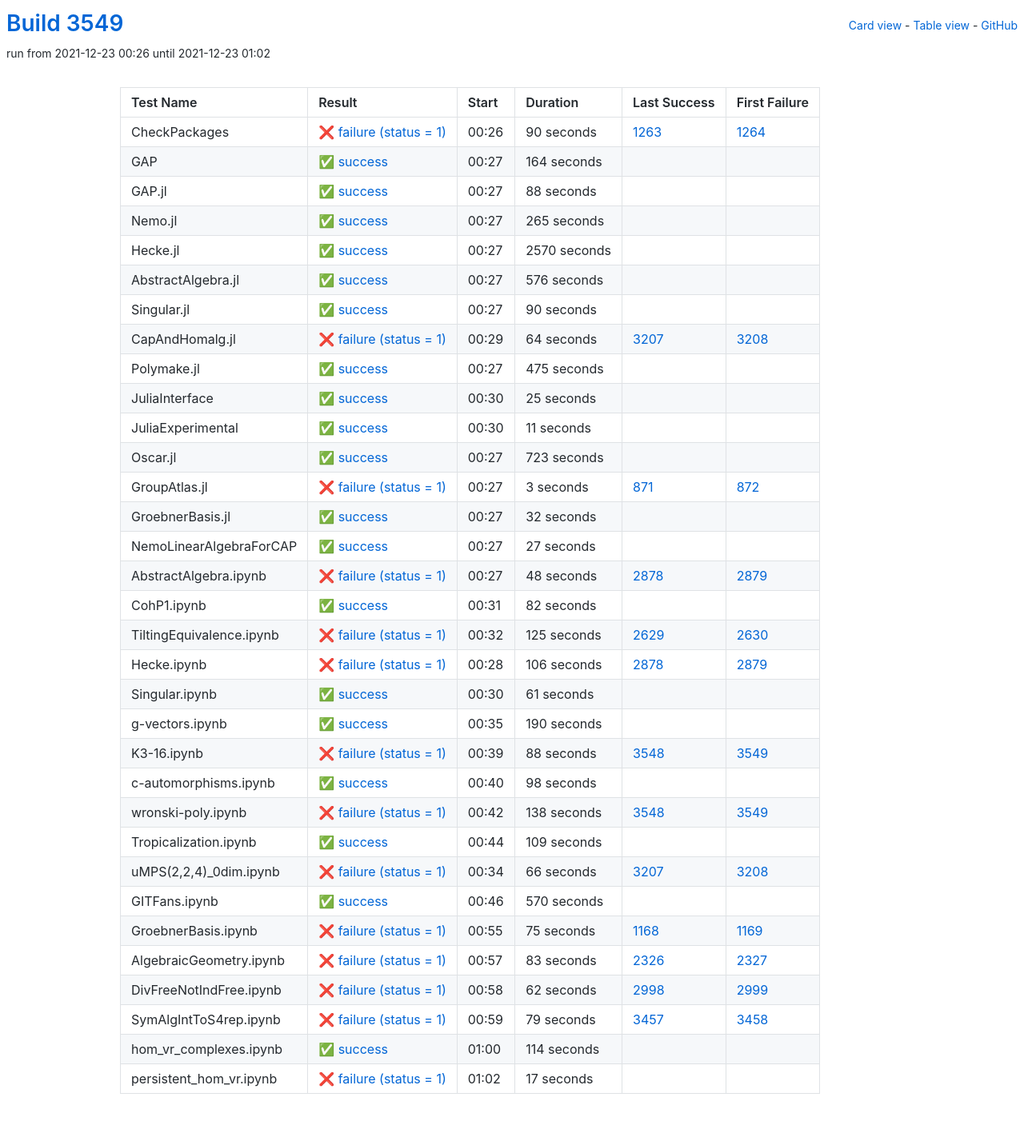
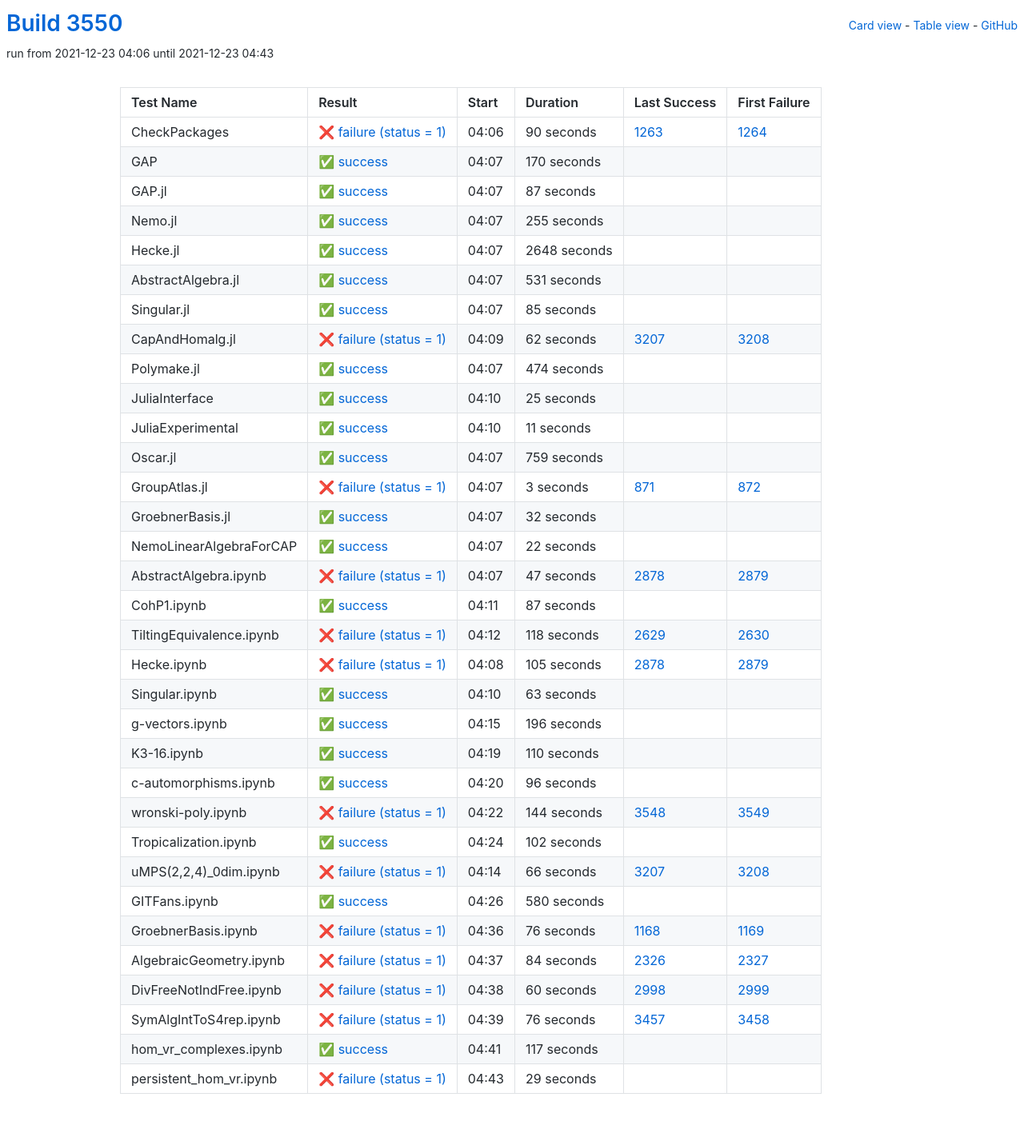
Before and after one commit to oscar-system/oscar-ci-status-stable, a Jekyll site: the page built from table.html, in a window 1280 px wide. Shown: the whole page at 80% size. Built offline with Jekyll 4.4.1, drawn with Linux system fonts in a browser that asks for light colours.

Commit message:
Build #3550

```diff
--- a/_data/ci.yml
+++ b/_data/ci.yml
@@ -1,6 +1,6 @@
 ---
-build: 3549
-build_url: https://oscarci.mathematik.uni-kl.de/job/oscar-stable/3549/
+build: 3550
+build_url: https://oscarci.mathematik.uni-kl.de/job/oscar-stable/3550/
 job: oscar-stable
 organization: oscar-system
 repo: oscar-ci-status-stable
@@ -8,8 +8,8 @@ repourl: https://github.com/oscar-system/oscar-ci-status-stable
 tests:
 - name: CheckPackages
   id: checkpackages
-  log: https://oscarci.mathematik.uni-kl.de/job/oscar-stable/3549/artifact/logs/build-3549/CheckPackages.log
-  start: 2021-12-23 00:26
+  log: https://oscarci.mathematik.uni-kl.de/job/oscar-stable/3550/artifact/logs/build-3550/CheckPackages.log
+  start: 2021-12-23 04:06
   success: false
   exitcode: 1
   status: failure
@@ -20,104 +20,104 @@ tests:
   first_failure_url: https://oscarci.mathematik.uni-kl.de/job/oscar-stable/1264/
 - name: GAP
   id: gap
-  log: https://oscarci.mathematik.uni-kl.de/job/oscar-stable/3549/artifact/logs/build-3549/GAP.log
-  start: 2021-12-23 00:27
+  log: https://oscarci.mathematik.uni-kl.de/job/oscar-stable/3550/artifact/logs/build-3550/GAP.log
+  start: 2021-12-23 04:07
   success: true
   exitcode: 0
   status: success
-  duration: 164
+  duration: 170
   last_success: false
   last_success_url:
   first_failure: false
   first_failure_url:
 - name: GAP.jl
   id: gap-jl
-  log: https://oscarci.mathematik.uni-kl.de/job/oscar-stable/3549/artifact/logs/build-3549/GAP.jl.log
-  start: 2021-12-23 00:27
+  log: https://oscarci.mathematik.uni-kl.de/job/oscar-stable/3550/artifact/logs/build-3550/GAP.jl.log
+  start: 2021-12-23 04:07
   success: true
   exitcode: 0
   status: success
-  duration: 88
+  duration: 87
   last_success: false
   last_success_url:
   first_failure: false
   first_failure_url:
 - name: Nemo.jl
   id: nemo-jl
-  log: https://oscarci.mathematik.uni-kl.de/job/oscar-stable/3549/artifact/logs/build-3549/Nemo.jl.log
-  start: 2021-12-23 00:27
+  log: https://oscarci.mathematik.uni-kl.de/job/oscar-stable/3550/artifact/logs/build-3550/Nemo.jl.log
+  start: 2021-12-23 04:07
   success: true
   exitcode: 0
   status: success
-  duration: 265
+  duration: 255
   last_success: false
   last_success_url:
   first_failure: false
   first_failure_url:
 - name: Hecke.jl
   id: hecke-jl
-  log: https://oscarci.mathematik.uni-kl.de/job/oscar-stable/3549/artifact/logs/build-3549/Hecke.jl.log
-  start: 2021-12-23 00:27
+  log: https://oscarci.mathematik.uni-kl.de/job/oscar-stable/3550/artifact/logs/build-3550/Hecke.jl.log
+  start: 2021-12-23 04:07
   success: true
   exitcode: 0
   status: success
-  duration: 2570
+  duration: 2648
   last_success: false
   last_success_url:
   first_failure: false
   first_failure_url:
 - name: AbstractAlgebra.jl
   id: abstractalgebra-jl
-  log: https://oscarci.mathematik.uni-kl.de/job/oscar-stable/3549/artifact/logs/build-3549/AbstractAlgebra.jl.log
-  start: 2021-12-23 00:27
+  log: https://oscarci.mathematik.uni-kl.de/job/oscar-stable/3550/artifact/logs/build-3550/AbstractAlgebra.jl.log
+  start: 2021-12-23 04:07
   success: true
   exitcode: 0
   status: success
-  duration: 576
+  duration: 531
   last_success: false
   last_success_url:
   first_failure: false
   first_failure_url:
 - name: Singular.jl
   id: singular-jl
-  log: https://oscarci.mathematik.uni-kl.de/job/oscar-stable/3549/artifact/logs/build-3549/Singular.jl.log
-  start: 2021-12-23 00:27
+  log: https://oscarci.mathematik.uni-kl.de/job/oscar-stable/3550/artifact/logs/build-3550/Singular.jl.log
+  start: 2021-12-23 04:07
   success: true
   exitcode: 0
   status: success
-  duration: 90
+  duration: 85
   last_success: false
   last_success_url:
   first_failure: false
   first_failure_url:
 - name: CapAndHomalg.jl
   id: capandhomalg-jl
-  log: https://oscarci.mathematik.uni-kl.de/job/oscar-stable/3549/artifact/logs/build-3549/CapAndHomalg.jl.log
-  start: 2021-12-23 00:29
+  log: https://oscarci.mathematik.uni-kl.de/job/oscar-stable/3550/artifact/logs/build-3550/CapAndHomalg.jl.log
+  start: 2021-12-23 04:09
   success: false
   exitcode: 1
   status: failure
-  duration: 64
+  duration: 62
   last_success: 3207
   last_success_url: https://oscarci.mathematik.uni-kl.de/job/oscar-stable/3207/
   first_failure: 3208
   first_failure_url: https://oscarci.mathematik.uni-kl.de/job/oscar-stable/3208/
 - name: Polymake.jl
   id: polymake-jl
-  log: https://oscarci.mathematik.uni-kl.de/job/oscar-stable/3549/artifact/logs/build-3549/Polymake.jl.log
-  start: 2021-12-23 00:27
+  log: https://oscarci.mathematik.uni-kl.de/job/oscar-stable/3550/artifact/logs/build-3550/Polymake.jl.log
+  start: 2021-12-23 04:07
   success: true
   exitcode: 0
   status: success
-  duration: 475
+  duration: 474
   last_success: false
   last_success_url:
   first_failure: false
   first_failure_url:
 - name: JuliaInterface
   id: juliainterface
-  log: https://oscarci.mathematik.uni-kl.de/job/oscar-stable/3549/artifact/logs/build-3549/JuliaInterface.log
-  start: 2021-12-23 00:30
+  log: https://oscarci.mathematik.uni-kl.de/job/oscar-stable/3550/artifact/logs/build-3550/JuliaInterface.log
+  start: 2021-12-23 04:10
   success: true
   exitcode: 0
   status: success
@@ -128,8 +128,8 @@ tests:
   first_failure_url:
 - name: JuliaExperimental
   id: juliaexperimental
-  log: https://oscarci.mathematik.uni-kl.de/job/oscar-stable/3549/artifact/logs/build-3549/JuliaExperimental.log
-  start: 2021-12-23 00:30
+  log: https://oscarci.mathematik.uni-kl.de/job/oscar-stable/3550/artifact/logs/build-3550/JuliaExperimental.log
+  start: 2021-12-23 04:10
   success: true
   exitcode: 0
   status: success
@@ -140,20 +140,20 @@ tests:
   first_failure_url:
 - name: Oscar.jl
   id: oscar-jl
-  log: https://oscarci.mathematik.uni-kl.de/job/oscar-stable/3549/artifact/logs/build-3549/Oscar.jl.log
-  start: 2021-12-23 00:27
+  log: https://oscarci.mathematik.uni-kl.de/job/oscar-stable/3550/artifact/logs/build-3550/Oscar.jl.log
+  start: 2021-12-23 04:07
   success: true
   exitcode: 0
   status: success
-  duration: 723
+  duration: 759
   last_success: false
   last_success_url:
   first_failure: false
   first_failure_url:
 - name: GroupAtlas.jl
   id: groupatlas-jl
-  log: https://oscarci.mathematik.uni-kl.de/job/oscar-stable/3549/artifact/logs/build-3549/GroupAtlas.jl.log
-  start: 2021-12-23 00:27
+  log: https://oscarci.mathematik.uni-kl.de/job/oscar-stable/3550/artifact/logs/build-3550/GroupAtlas.jl.log
+  start: 2021-12-23 04:07
   success: false
   exitcode: 1
   status: failure
@@ -164,8 +164,8 @@ tests:
   first_failure_url: https://oscarci.mathematik.uni-kl.de/job/oscar-stable/872/
 - name: GroebnerBasis.jl
   id: groebnerbasis-jl
-  log: https://oscarci.mathematik.uni-kl.de/job/oscar-stable/3549/artifact/logs/build-3549/GroebnerBasis.jl.log
-  start: 2021-12-23 00:27
+  log: https://oscarci.mathematik.uni-kl.de/job/oscar-stable/3550/artifact/logs/build-3550/GroebnerBasis.jl.log
+  start: 2021-12-23 04:07
   success: true
   exitcode: 0
   status: success
@@ -176,140 +176,140 @@ tests:
   first_failure_url:
 - name: NemoLinearAlgebraForCAP
   id: nemolinearalgebraforcap
-  log: https://oscarci.mathematik.uni-kl.de/job/oscar-stable/3549/artifact/logs/build-3549/NemoLinearAlgebraForCAP.log
-  start: 2021-12-23 00:27
+  log: https://oscarci.mathematik.uni-kl.de/job/oscar-stable/3550/artifact/logs/build-3550/NemoLinearAlgebraForCAP.log
+  start: 2021-12-23 04:07
   success: true
   exitcode: 0
   status: success
-  duration: 27
+  duration: 22
   last_success: false
   last_success_url:
   first_failure: false
   first_failure_url:
 - name: AbstractAlgebra.ipynb
   id: abstractalgebra-ipynb
-  log: https://oscarci.mathematik.uni-kl.de/job/oscar-stable/3549/artifact/logs/build-3549/AbstractAlgebra.ipynb.log
-  start: 2021-12-23 00:27
+  log: https://oscarci.mathematik.uni-kl.de/job/oscar-stable/3550/artifact/logs/build-3550/AbstractAlgebra.ipynb.log
+  start: 2021-12-23 04:07
   success: false
   exitcode: 1
   status: failure
-  duration: 48
+  duration: 47
   last_success: 2878
   last_success_url: https://oscarci.mathematik.uni-kl.de/job/oscar-stable/2878/
   first_failure: 2879
   first_failure_url: https://oscarci.mathematik.uni-kl.de/job/oscar-stable/2879/
 - name: CohP1.ipynb
   id: cohp1-ipynb
-  log: https://oscarci.mathematik.uni-kl.de/job/oscar-stable/3549/artifact/logs/build-3549/CohP1.ipynb.log
-  start: 2021-12-23 00:31
+  log: https://oscarci.mathematik.uni-kl.de/job/oscar-stable/3550/artifact/logs/build-3550/CohP1.ipynb.log
+  start: 2021-12-23 04:11
   success: true
   exitcode: 0
   status: success
-  duration: 82
+  duration: 87
   last_success: false
   last_success_url:
   first_failure: false
   first_failure_url:
 - name: TiltingEquivalence.ipynb
   id: tiltingequivalence-ipynb
-  log: https://oscarci.mathematik.uni-kl.de/job/oscar-stable/3549/artifact/logs/build-3549/TiltingEquivalence.ipynb.log
-  start: 2021-12-23 00:32
+  log: https://oscarci.mathematik.uni-kl.de/job/oscar-stable/3550/artifact/logs/build-3550/TiltingEquivalence.ipynb.log
+  start: 2021-12-23 04:12
   success: false
   exitcode: 1
   status: failure
-  duration: 125
+  duration: 118
   last_success: 2629
   last_success_url: https://oscarci.mathematik.uni-kl.de/job/oscar-stable/2629/
   first_failure: 2630
   first_failure_url: https://oscarci.mathematik.uni-kl.de/job/oscar-stable/2630/
 - name: Hecke.ipynb
   id: hecke-ipynb
-  log: https://oscarci.mathematik.uni-kl.de/job/oscar-stable/3549/artifact/logs/build-3549/Hecke.ipynb.log
-  start: 2021-12-23 00:28
+  log: https://oscarci.mathematik.uni-kl.de/job/oscar-stable/3550/artifact/logs/build-3550/Hecke.ipynb.log
+  start: 2021-12-23 04:08
   success: false
   exitcode: 1
   status: failure
-  duration: 106
+  duration: 105
   last_success: 2878
   last_success_url: https://oscarci.mathematik.uni-kl.de/job/oscar-stable/2878/
   first_failure: 2879
   first_failure_url: https://oscarci.mathematik.uni-kl.de/job/oscar-stable/2879/
 - name: Singular.ipynb
   id: singular-ipynb
-  log: https://oscarci.mathematik.uni-kl.de/job/oscar-stable/3549/artifact/logs/build-3549/Singular.ipynb.log
-  start: 2021-12-23 00:30
+  log: https://oscarci.mathematik.uni-kl.de/job/oscar-stable/3550/artifact/logs/build-3550/Singular.ipynb.log
+  start: 2021-12-23 04:10
   success: true
   exitcode: 0
   status: success
-  duration: 61
+  duration: 63
   last_success: false
   last_success_url:
   first_failure: false
   first_failure_url:
 - name: g-vectors.ipynb
   id: g-vectors-ipynb
-  log: https://oscarci.mathematik.uni-kl.de/job/oscar-stable/3549/artifact/logs/build-3549/g-vectors.ipynb.log
-  start: 2021-12-23 00:35
+  log: https://oscarci.mathematik.uni-kl.de/job/oscar-stable/3550/artifact/logs/build-3550/g-vectors.ipynb.log
+  start: 2021-12-23 04:15
   success: true
   exitcode: 0
   status: success
-  duration: 190
+  duration: 196
   last_success: false
   last_success_url:
   first_failure: false
   first_failure_url:
 - name: K3-16.ipynb
   id: k3-16-ipynb
-  log: https://oscarci.mathematik.uni-kl.de/job/oscar-stable/3549/artifact/logs/build-3549/K3-16.ipynb.log
-  start: 2021-12-23 00:39
-  success: false
-  exitcode: 1
-  status: failure
-  duration: 88
-  last_success: 3548
-  last_success_url: https://oscarci.mathematik.uni-kl.de/job/oscar-stable/3548/
-  first_failure: 3549
-  first_failure_url: https://oscarci.mathematik.uni-kl.de/job/oscar-stable/3549/
-- name: c-automorphisms.ipynb
-  id: c-automorphisms-ipynb
-  log: https://oscarci.mathematik.uni-kl.de/job/oscar-stable/3549/artifact/logs/build-3549/c-automorphisms.ipynb.log
-  start: 2021-12-23 00:40
+  log: https://oscarci.mathematik.uni-kl.de/job/oscar-stable/3550/artifact/logs/build-3550/K3-16.ipynb.log
+  start: 2021-12-23 04:19
   success: true
   exitcode: 0
   status: success
-  duration: 98
+  duration: 110
+  last_success: false
+  last_success_url:
+  first_failure: false
+  first_failure_url:
+- name: c-automorphisms.ipynb
+  id: c-automorphisms-ipynb
+  log: https://oscarci.mathematik.uni-kl.de/job/oscar-stable/3550/artifact/logs/build-3550/c-automorphisms.ipynb.log
+  start: 2021-12-23 04:20
+  success: true
+  exitcode: 0
+  status: success
+  duration: 96
   last_success: false
   last_success_url:
   first_failure: false
   first_failure_url:
 - name: wronski-poly.ipynb
   id: wronski-poly-ipynb
-  log: https://oscarci.mathematik.uni-kl.de/job/oscar-stable/3549/artifact/logs/build-3549/wronski-poly.ipynb.log
-  start: 2021-12-23 00:42
+  log: https://oscarci.mathematik.uni-kl.de/job/oscar-stable/3550/artifact/logs/build-3550/wronski-poly.ipynb.log
+  start: 2021-12-23 04:22
   success: false
   exitcode: 1
   status: failure
-  duration: 138
+  duration: 144
   last_success: 3548
   last_success_url: https://oscarci.mathematik.uni-kl.de/job/oscar-stable/3548/
   first_failure: 3549
   first_failure_url: https://oscarci.mathematik.uni-kl.de/job/oscar-stable/3549/
 - name: Tropicalization.ipynb
   id: tropicalization-ipynb
-  log: https://oscarci.mathematik.uni-kl.de/job/oscar-stable/3549/artifact/logs/build-3549/Tropicalization.ipynb.log
-  start: 2021-12-23 00:44
+  log: https://oscarci.mathematik.uni-kl.de/job/oscar-stable/3550/artifact/logs/build-3550/Tropicalization.ipynb.log
+  start: 2021-12-23 04:24
   success: true
   exitcode: 0
   status: success
-  duration: 109
+  duration: 102
   last_success: false
   last_success_url:
   first_failure: false
   first_failure_url:
 - name: uMPS(2,2,4)_0dim.ipynb
   id: umps-2-2-4-0dim-ipynb
-  log: https://oscarci.mathematik.uni-kl.de/job/oscar-stable/3549/artifact/logs/build-3549/uMPS-2-2-4-_0dim.ipynb.log
-  start: 2021-12-23 00:34
+  log: https://oscarci.mathematik.uni-kl.de/job/oscar-stable/3550/artifact/logs/build-3550/uMPS-2-2-4-_0dim.ipynb.log
+  start: 2021-12-23 04:14
   success: false
   exitcode: 1
   status: failure
@@ -320,84 +320,84 @@ tests:
   first_failure_url: https://oscarci.mathematik.uni-kl.de/job/oscar-stable/3208/
 - name: GITFans.ipynb
   id: gitfans-ipynb
-  log: https://oscarci.mathematik.uni-kl.de/job/oscar-stable/3549/artifact/logs/build-3549/GITFans.ipynb.log
-  start: 2021-12-23 00:46
+  log: https://oscarci.mathematik.uni-kl.de/job/oscar-stable/3550/artifact/logs/build-3550/GITFans.ipynb.log
+  start: 2021-12-23 04:26
   success: true
   exitcode: 0
   status: success
-  duration: 570
+  duration: 580
   last_success: false
   last_success_url:
   first_failure: false
   first_failure_url:
 - name: GroebnerBasis.ipynb
   id: groebnerbasis-ipynb
-  log: https://oscarci.mathematik.uni-kl.de/job/oscar-stable/3549/artifact/logs/build-3549/GroebnerBasis.ipynb.log
-  start: 2021-12-23 00:55
+  log: https://oscarci.mathematik.uni-kl.de/job/oscar-stable/3550/artifact/logs/build-3550/GroebnerBasis.ipynb.log
+  start: 2021-12-23 04:36
   success: false
   exitcode: 1
   status: failure
-  duration: 75
+  duration: 76
   last_success: 1168
   last_success_url: https://oscarci.mathematik.uni-kl.de/job/oscar-stable/1168/
   first_failure: 1169
   first_failure_url: https://oscarci.mathematik.uni-kl.de/job/oscar-stable/1169/
 - name: AlgebraicGeometry.ipynb
   id: algebraicgeometry-ipynb
-  log: https://oscarci.mathematik.uni-kl.de/job/oscar-stable/3549/artifact/logs/build-3549/AlgebraicGeometry.ipynb.log
-  start: 2021-12-23 00:57
+  log: https://oscarci.mathematik.uni-kl.de/job/oscar-stable/3550/artifact/logs/build-3550/AlgebraicGeometry.ipynb.log
+  start: 2021-12-23 04:37
   success: false
   exitcode: 1
   status: failure
-  duration: 83
+  duration: 84
   last_success: 2326
   last_success_url: https://oscarci.mathematik.uni-kl.de/job/oscar-stable/2326/
   first_failure: 2327
   first_failure_url: https://oscarci.mathematik.uni-kl.de/job/oscar-stable/2327/
 - name: DivFreeNotIndFree.ipynb
   id: divfreenotindfree-ipynb
-  log: https://oscarci.mathematik.uni-kl.de/job/oscar-stable/3549/artifact/logs/build-3549/DivFreeNotIndFree.ipynb.log
-  start: 2021-12-23 00:58
+  log: https://oscarci.mathematik.uni-kl.de/job/oscar-stable/3550/artifact/logs/build-3550/DivFreeNotIndFree.ipynb.log
+  start: 2021-12-23 04:38
   success: false
   exitcode: 1
   status: failure
-  duration: 62
+  duration: 60
   last_success: 2998
   last_success_url: https://oscarci.mathematik.uni-kl.de/job/oscar-stable/2998/
   first_failure: 2999
   first_failure_url: https://oscarci.mathematik.uni-kl.de/job/oscar-stable/2999/
 - name: SymAlgIntToS4rep.ipynb
   id: symalginttos4rep-ipynb
-  log: https://oscarci.mathematik.uni-kl.de/job/oscar-stable/3549/artifact/logs/build-3549/SymAlgIntToS4rep.ipynb.log
-  start: 2021-12-23 00:59
+  log: https://oscarci.mathematik.uni-kl.de/job/oscar-stable/3550/artifact/logs/build-3550/SymAlgIntToS4rep.ipynb.log
+  start: 2021-12-23 04:39
   success: false
   exitcode: 1
   status: failure
-  duration: 79
+  duration: 76
   last_success: 3457
   last_success_url: https://oscarci.mathematik.uni-kl.de/job/oscar-stable/3457/
   first_failure: 3458
   first_failure_url: https://oscarci.mathematik.uni-kl.de/job/oscar-stable/3458/
 - name: hom_vr_complexes.ipynb
   id: hom-vr-complexes-ipynb
-  log: https://oscarci.mathematik.uni-kl.de/job/oscar-stable/3549/artifact/logs/build-3549/hom_vr_complexes.ipynb.log
-  start: 2021-12-23 01:00
+  log: https://oscarci.mathematik.uni-kl.de/job/oscar-stable/3550/artifact/logs/build-3550/hom_vr_complexes.ipynb.log
+  start: 2021-12-23 04:41
   success: true
   exitcode: 0
   status: success
-  duration: 114
+  duration: 117
   last_success: false
   last_success_url:
   first_failure: false
   first_failure_url:
 - name: persistent_hom_vr.ipynb
   id: persistent-hom-vr-ipynb
-  log: https://oscarci.mathematik.uni-kl.de/job/oscar-stable/3549/artifact/logs/build-3549/persistent_hom_vr.ipynb.log
-  start: 2021-12-23 01:02
+  log: https://oscarci.mathematik.uni-kl.de/job/oscar-stable/3550/artifact/logs/build-3550/persistent_hom_vr.ipynb.log
+  start: 2021-12-23 04:43
   success: false
   exitcode: 1
   status: failure
-  duration: 17
+  duration: 29
   last_success: false
   last_success_url:
   first_failure: false
```
Also changed, not shown: README.md.
